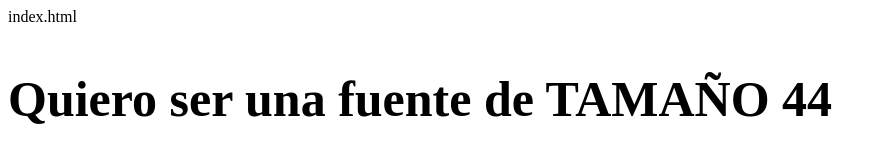
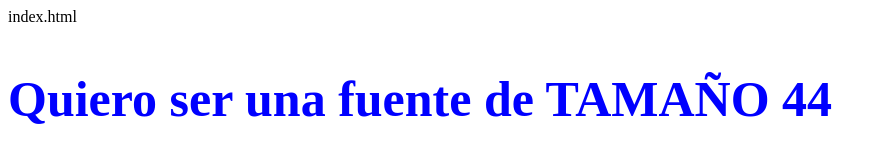
Before and after one commit to mateosip/Ejercicio, a plain HTML site: page index.html in a window 1280 px wide. Shown: the whole page, without its empty margins (0-887 px from the left). Drawn offline with Linux system fonts and the light colour scheme.

Commit message:
Update index.html

```diff
--- a/index.html
+++ b/index.html
@@ -5,6 +5,6 @@ index.html
      <title<Resultado</title><link type="text/css"rel="stylesheet" href="stylesheet.css" />
    </head>
    <body>
-     <p><h1>Quiero ser una fuente de TAMAÑO 44</h1></p>
+     <p><h1 style="color:blue;">Quiero ser una fuente de TAMAÑO 44</h1></p>
    </body>
  </html>
```
